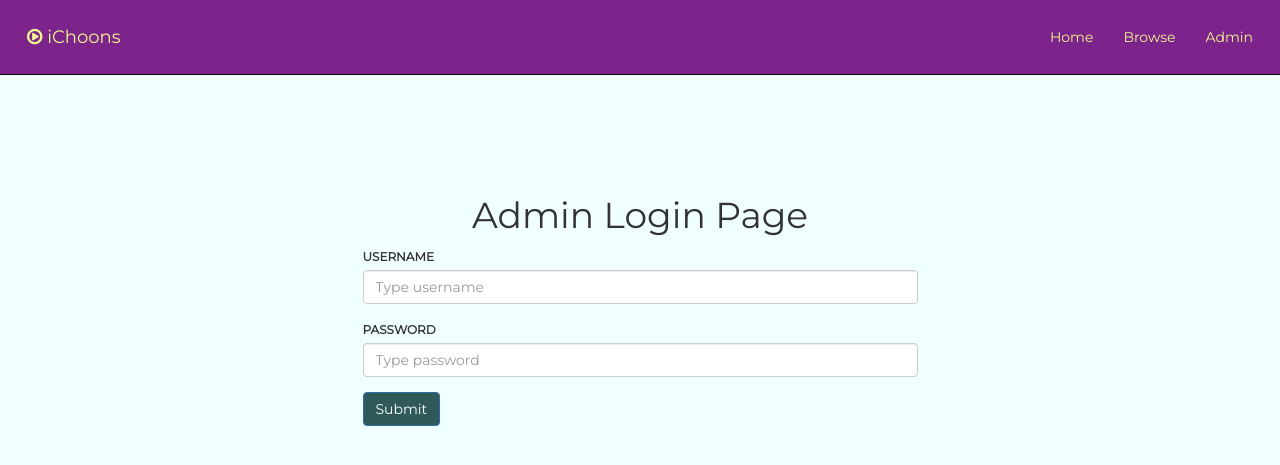
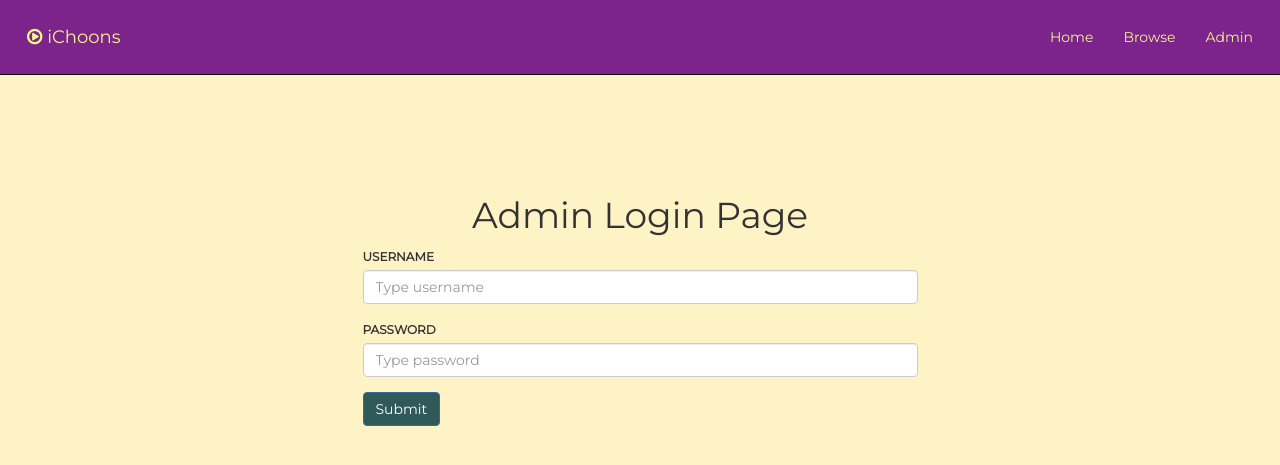
Before and after one commit to Tommy-B-Git/src, a Flask app: page /admin in a window 1280 px wide. Shown: the top 465 px of the page. Run offline with Flask 2, Linux system fonts and the light colour scheme; some libraries are stand-ins or nearby versions.

```diff
--- a/static/css/custom.css
+++ b/static/css/custom.css
@@ -27,7 +27,7 @@ body {
     background-color: #7C238C;
 }
 
-.radminBG{
+.adminBG{
     background-color: #fef3c5;
 }
 
```
